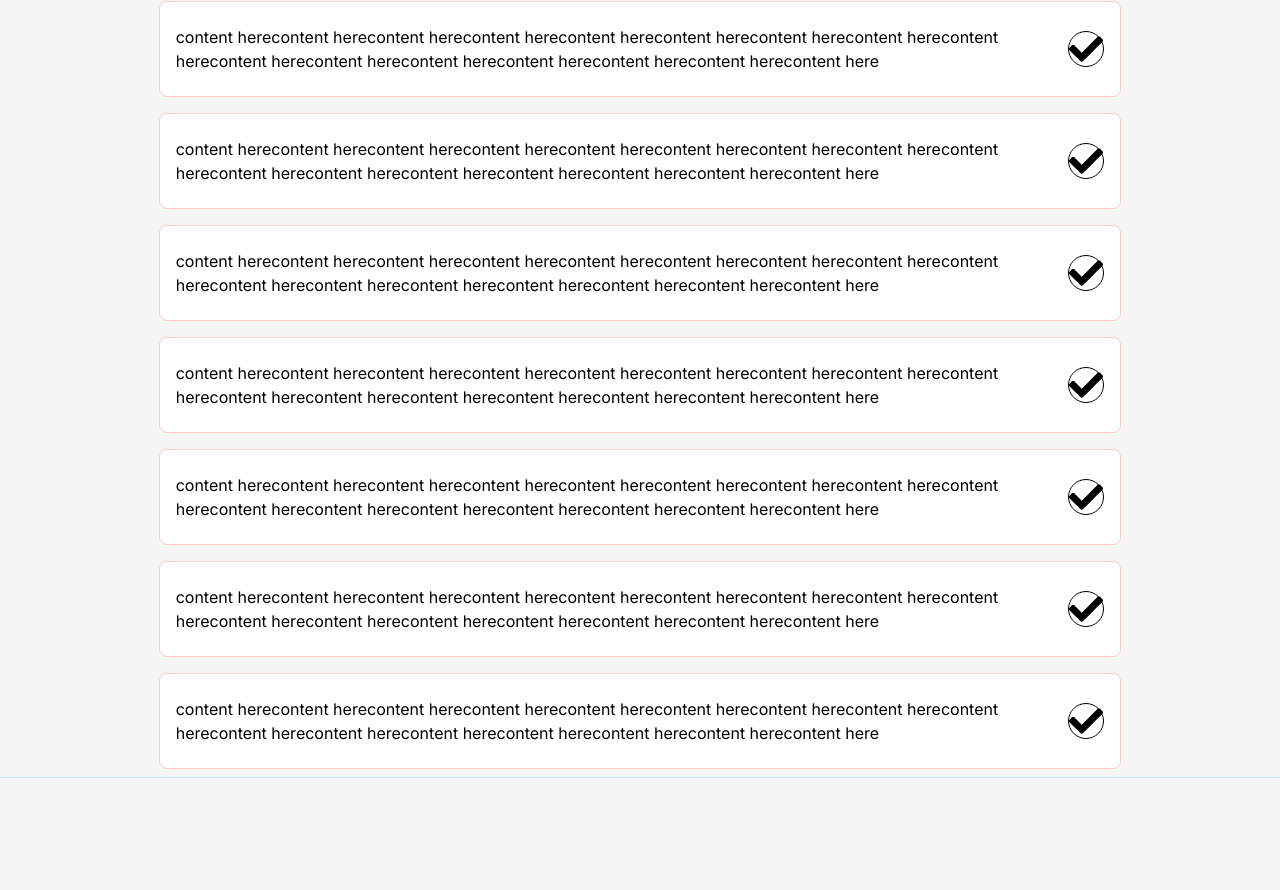
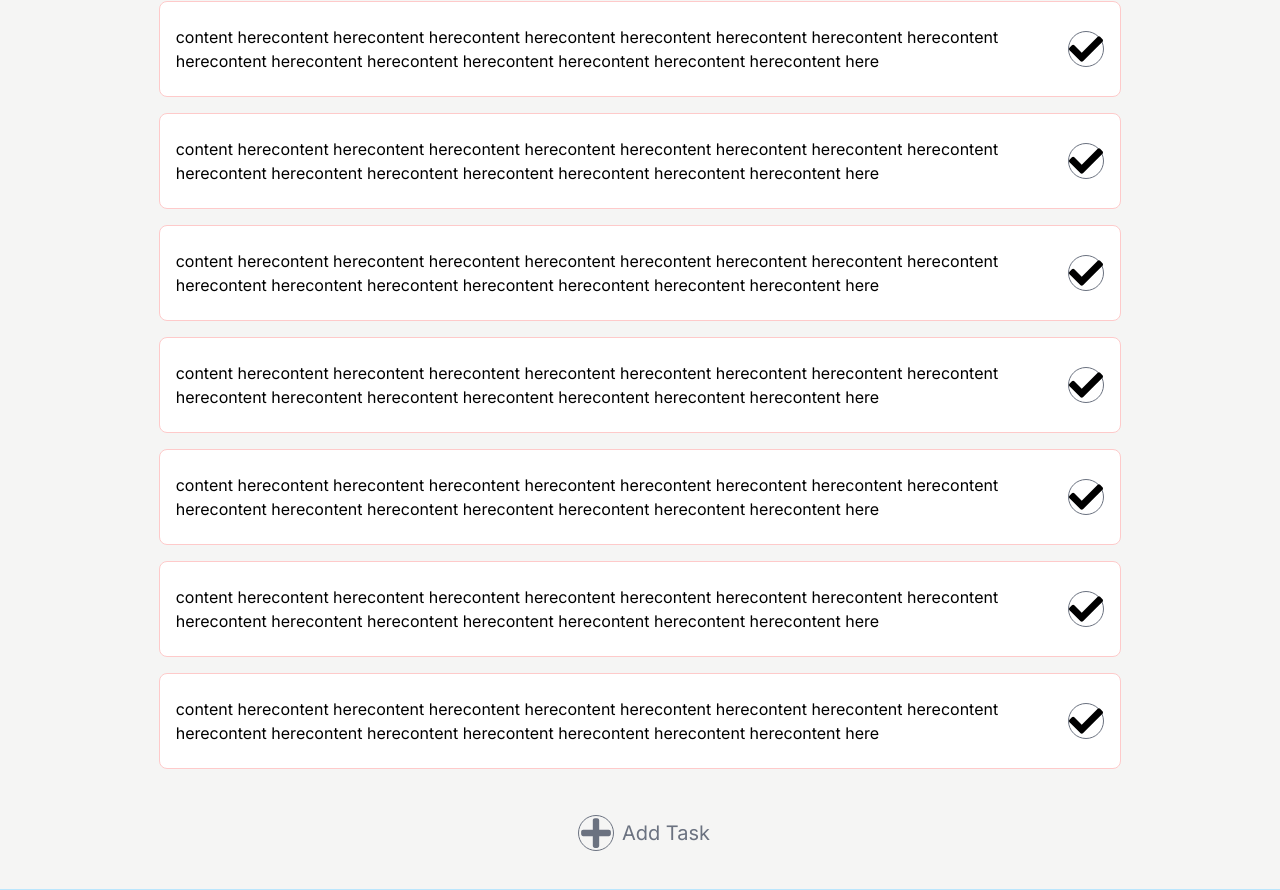
Before and after one commit to Daniel7842900/nextjs-todo-ts, a Next.js app: page /todo in a window 1280 px wide. Shown: the part 1048-1938 px from the top of the page. Before the commit the page ends 1826 px from the top, so only its background shows below. Built offline with nearby package versions, Linux system fonts and the light colour scheme.

Commit message:
add components for a button to add a new task

```diff
--- /dev/null
+++ b/app/(routes)/todo/AddButton.tsx
@@ -0,0 +1,14 @@
+import Button from "@/app/_components/Button";
+import { FaPlus } from "react-icons/fa";
+
+interface Props {
+  styles?: string;
+}
+
+export default function AddButton({ styles }: Props) {
+  return (
+    <Button styles={styles}>
+      <FaPlus className="w-full h-full text-gray-500" />
+    </Button>
+  );
+}
--- /dev/null
+++ b/app/(routes)/todo/NewTask.tsx
@@ -0,0 +1,11 @@
+import AddButton from "@/app/(routes)/todo/AddButton";
+import React from "react";
+
+export default function NewTask() {
+  return (
+    <div className="w-8/12 min-h-[96px] flex rounded-lg my-2 justify-center items-center">
+      <AddButton styles="mx-2" />
+      <span className="text-gray-500 text-xl">Add Task</span>
+    </div>
+  );
+}
--- a/app/(routes)/todo/ToDo.tsx
+++ b/app/(routes)/todo/ToDo.tsx
@@ -1,6 +1,8 @@
 "use client";
 import React from "react";
 import Card from "@/app/_components/Card";
+import AddButton from "@/app/(routes)/todo/AddButton";
+import NewTask from "@/app/(routes)/todo/NewTask";
 
 export default function ToDo(props) {
   return (
@@ -19,6 +21,7 @@ export default function ToDo(props) {
       <Card />
       <Card />
       <Card />
+      <NewTask />
     </div>
   );
 }
--- a/app/_components/Button.tsx
+++ b/app/_components/Button.tsx
@@ -7,7 +7,7 @@ export default function Button({ children, styles }: Props) {
   return (
     <button
       className={
-        "w-[36px] h-[36px] border border-black rounded-full " +
+        "w-[36px] h-[36px] border border-gray-500 rounded-full " +
         (styles ? styles : "")
       }
     >
```
